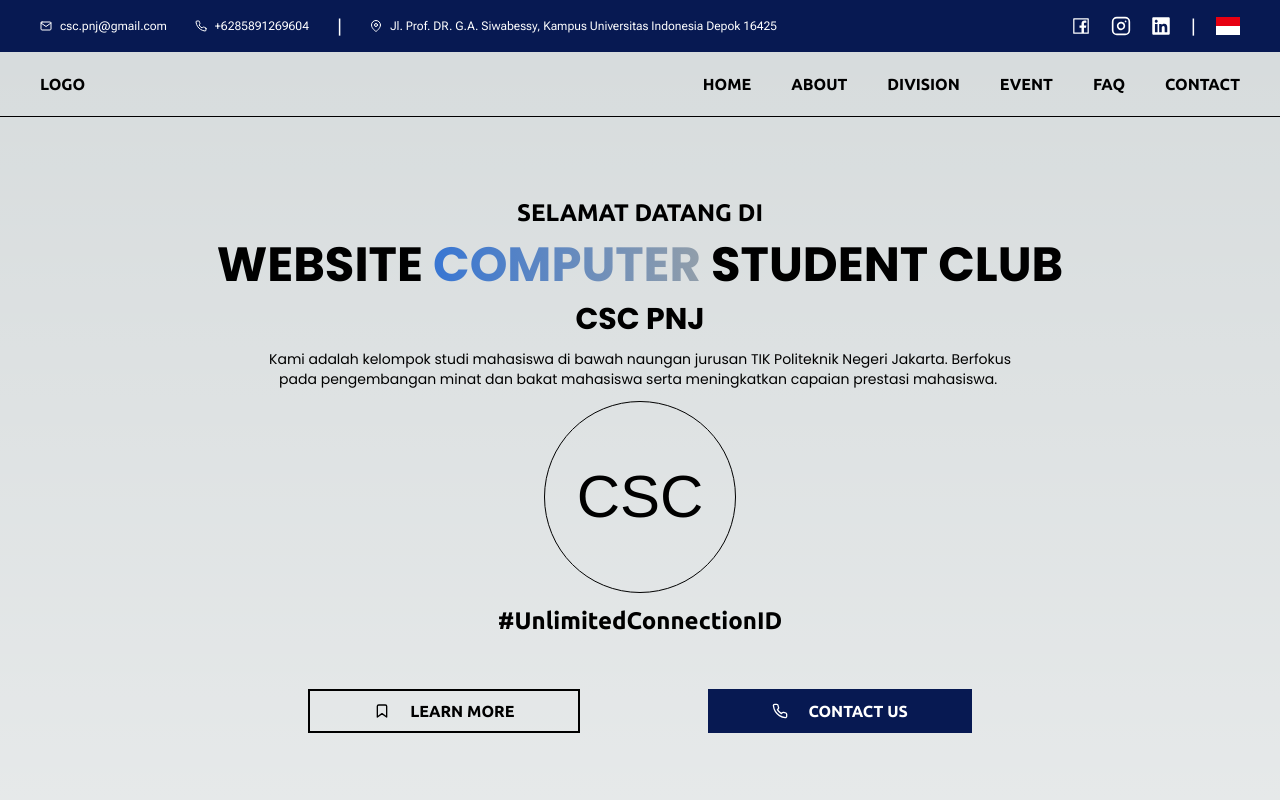
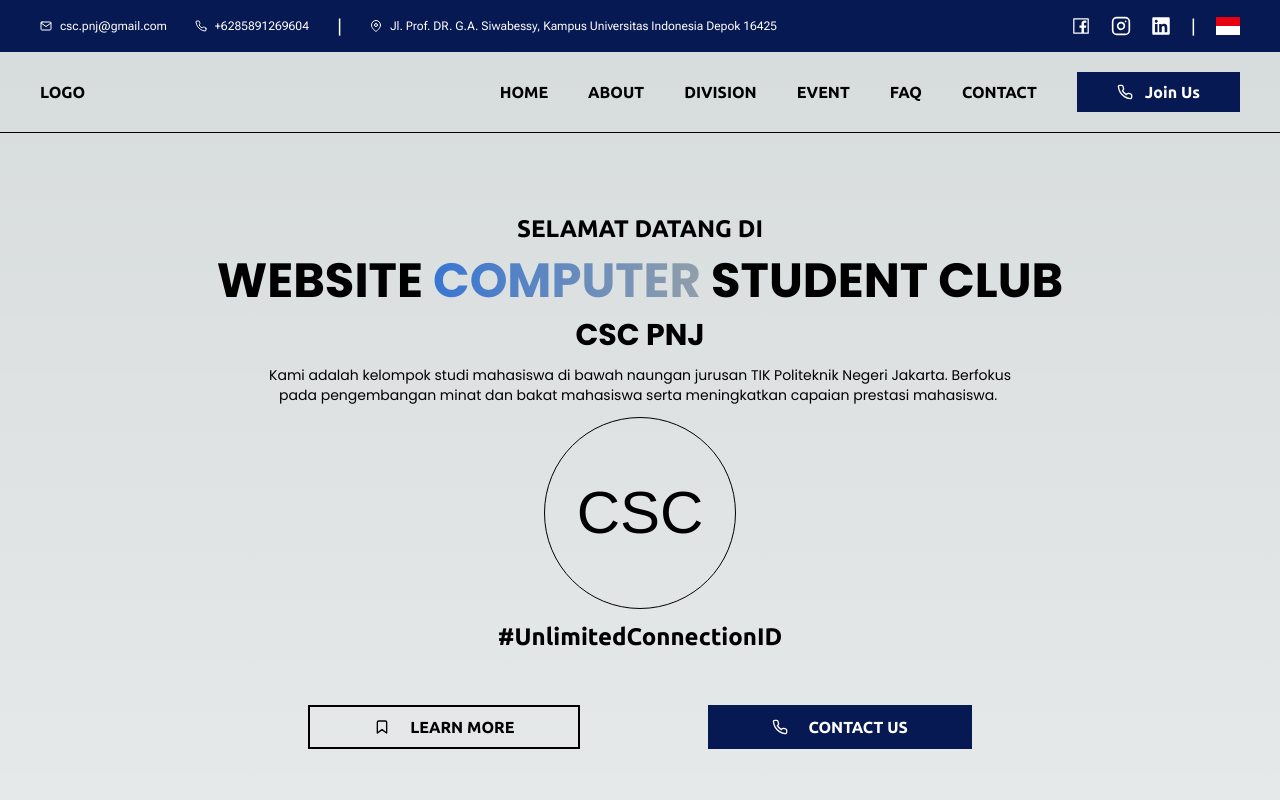
Before and after one commit to NoitrX/csc-final-fe, a Next.js app: page / in a window 1280 px wide. Shown: the top 800 px of the page. Built offline with nearby package versions, Linux system fonts and the light colour scheme; a web font is replaced by a local one.

Commit message:
feat(Navbar): add join us button

```diff
--- a/src/components/Navbar.tsx
+++ b/src/components/Navbar.tsx
@@ -1,3 +1,5 @@
+import { FiPhone } from "react-icons/fi";
+
 export default function Navbar() {
     return (
         <nav className="w-full flex items-center justify-between font-ubuntu font-semibold text-base py-5 px-10 border-b border-black uppercase">
@@ -9,6 +11,10 @@
                 <p>Event</p>
                 <p>Faq</p>
                 <p>Contact</p>
+                <button className="bg-primary text-white py-2 px-10 flex items-center gap-3">
+                    <FiPhone />
+                    <p>Join Us</p>
+                </button>
             </div>
         </nav>
     )
```
